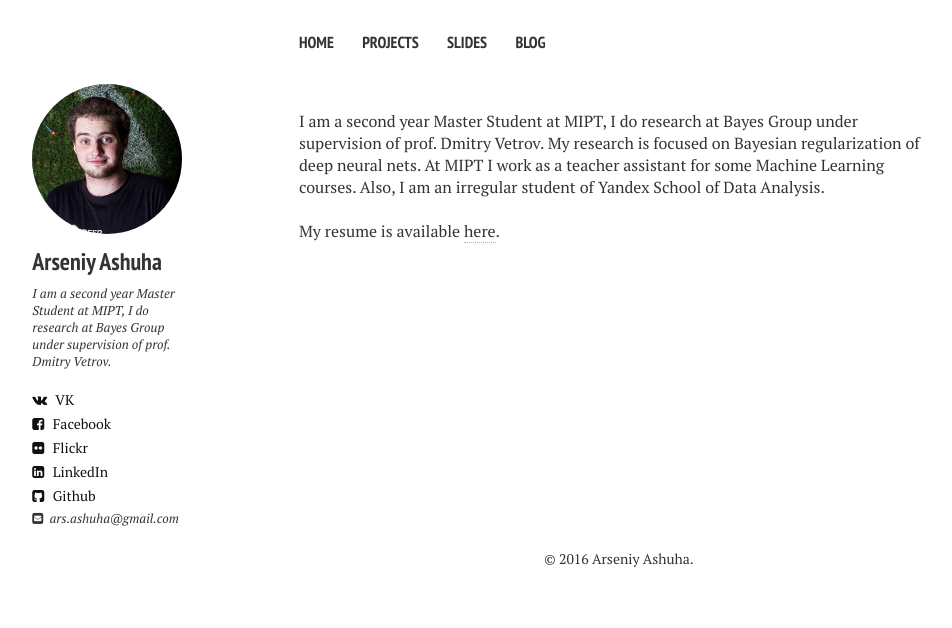
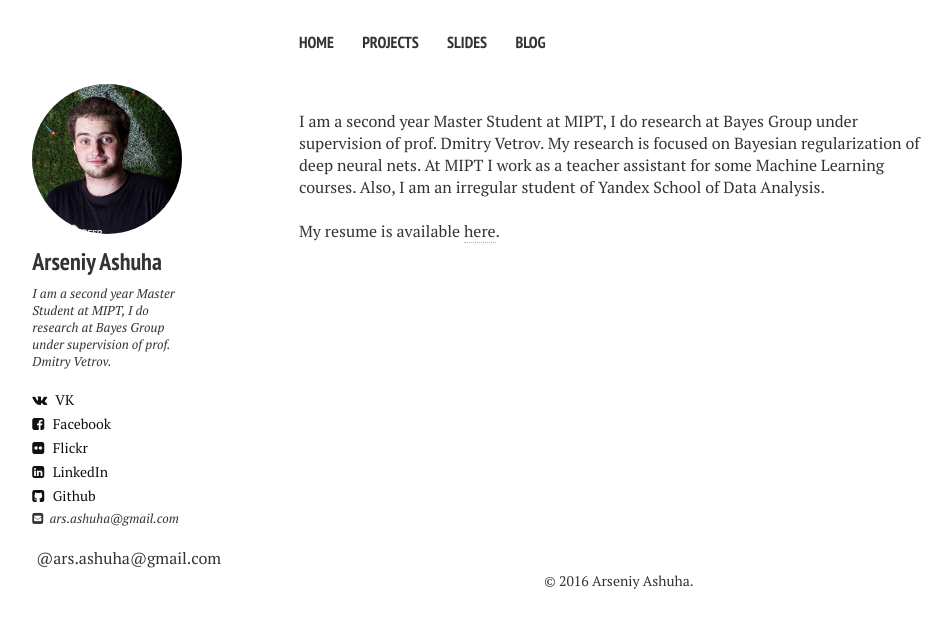
Before and after one commit to senya-ashukha/senya-ashukha.github.io, a Jekyll site: the page built from index.md, in a window 1280 px wide. Shown: the top 628 px of the page, without its empty margins (21-973 px from the left). Built offline with Jekyll 4.4.1, drawn with Linux system fonts in a browser that asks for light colours; nearby versions of some CDN libraries.

```diff
--- a/_config.yml
+++ b/_config.yml
@@ -10,6 +10,7 @@
   vk: ars.ashuha
   facebook: ars.ashuha
   flickr: 115219639@N03
+  telegram: ars.ashuha
 
 # google_analytics: UA-52736040-1
 # google_verify: https://ssl.bing.com/webmaster/configure/verify/ownership Option 2 content= goes here
--- a/_includes/_author-bio.html
+++ b/_includes/_author-bio.html
@@ -10,7 +10,9 @@
 {% if site.owner.google_scholar %}<a href="http://scholar.google.es/citations?user={{ site.owner.google_scholar }}" class="author-social" target="_blank"><i class="ai ai-google-scholar-square"></i>&nbsp; G. Scholar</a>{% endif %}
 {% if site.owner.vk %}<a href="http://vk.com/{{ site.owner.vk }}" class="author-social" target="_blank"><i class="fa fa-vk" ></i> VK</a>{% endif %}
 {% if site.owner.facebook %}<a href="http://facebook.com/{{ site.owner.facebook }}" class="author-social" target="_blank"><i class="fa fa-facebook-square"></i> Facebook</a>{% endif %}
+
 {% if site.owner.flickr %}<a href="https://www.flickr.com/photos/{{ site.owner.flickr }}" class="author-social" target="_blank"><i class="fa fa-flickr" ></i> Flickr</a>{% endif %}
 {% if site.owner.linkedin %}<a href="http://linkedin.com/in/{{ site.owner.linkedin }}" class="author-social" target="_blank"><i class="fa fa-linkedin-square"></i> LinkedIn</a>{% endif %}
 {% if site.owner.github %}<a href="http://github.com/{{ site.owner.github }}" class="author-social" target="_blank"><i class="fa fa-github-square"></i> Github</a>{% endif %}
 {% if site.owner.email %}<p><i class="fa fa-envelope-square"></i>&nbsp; {{ site.owner.email }}</p>{% endif %}
+{% if site.owner.telegram %}<i class="fa fa-telegram"></i> @{{ site.owner.email }}</a>{% endif %}
```
Also changed, not shown: 1 other file.
